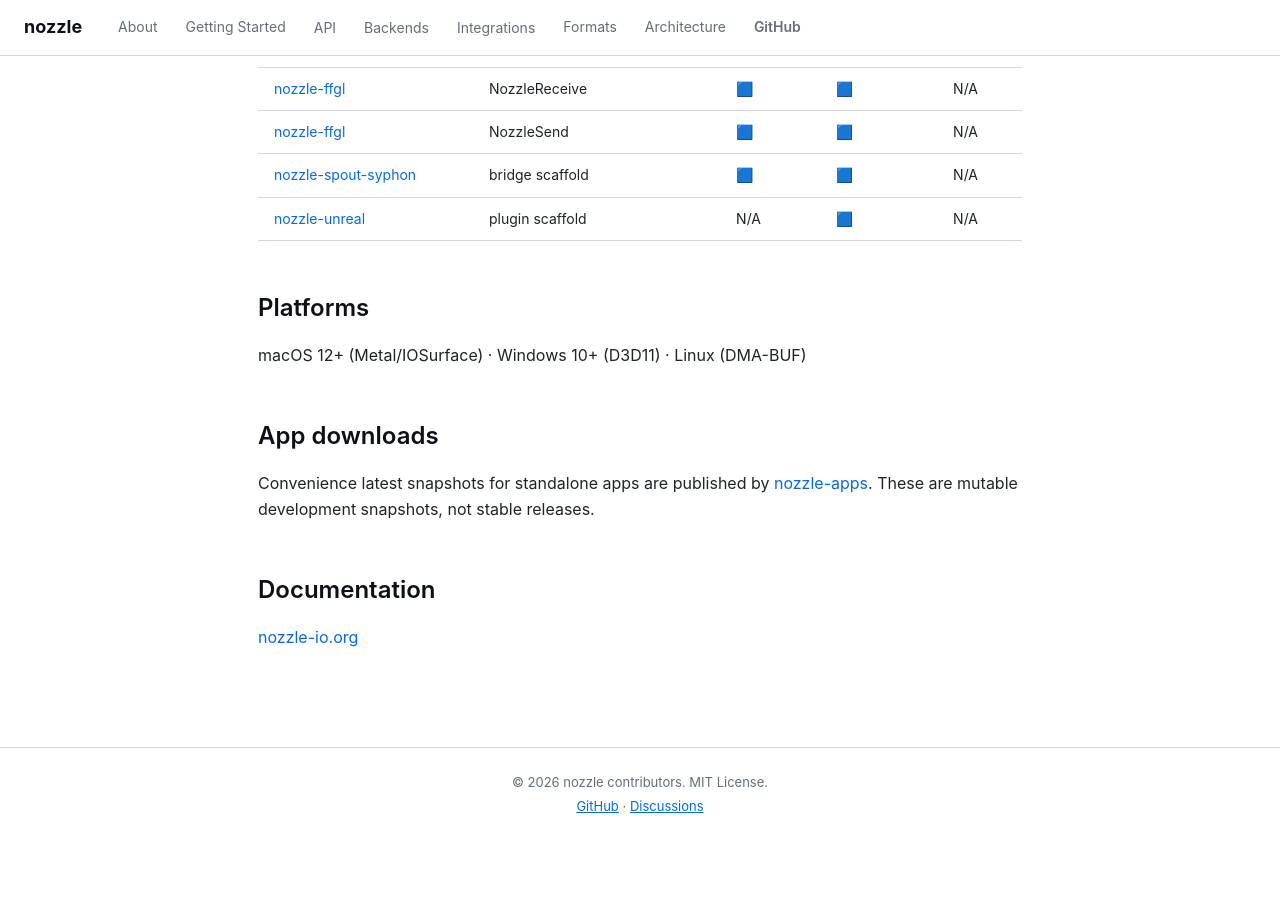
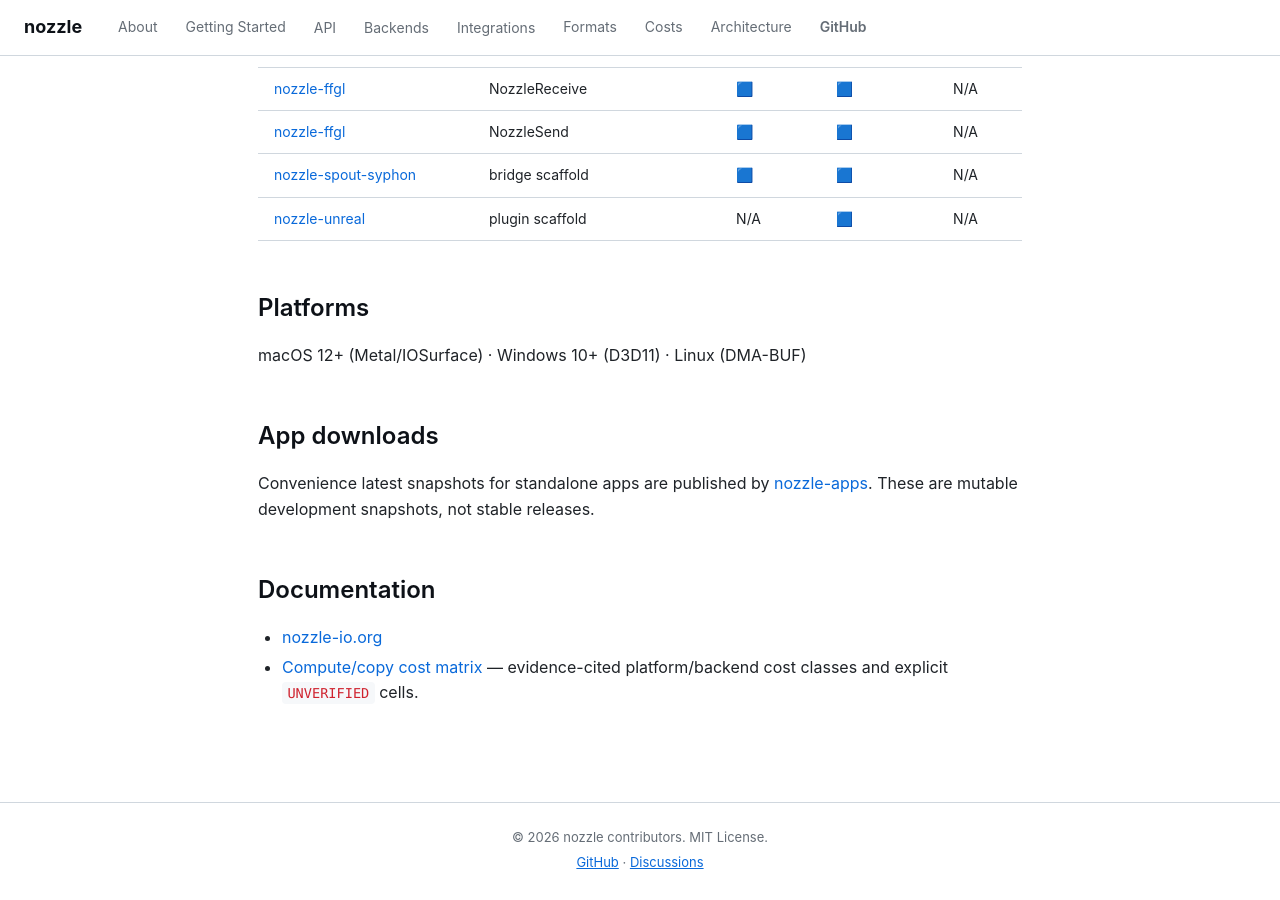
Before and after one commit to nozzle-io/.github, a Jekyll site: the page built from profile/README.md, in a window 1280 px wide and 900 px high, scrolled down 1696 px. Built offline with Jekyll 4.4.1, drawn with Linux system fonts in a browser that asks for light colours; our own code applies the rules of GitHub Pages for plain Markdown files; before the commit the page ends 2541 px from its top, so only the background shows below that.

Commit message:
Surface compute cost matrix
Add a public site entry point and organization profile link to the canonical nozzle-dev compute/copy cost matrix. Keep the matrix canonical in nozzle-dev instead of duplicating the full table.

```diff
--- a/_includes/nav.html
+++ b/_includes/nav.html
@@ -47,6 +47,7 @@
         </div>
       </div>
       <a href="{{ '/format-support.html' | relative_url }}">Formats</a>
+      <a href="{{ '/compute-costs.html' | relative_url }}">Costs</a>
       <a href="{{ '/architecture.html' | relative_url }}">Architecture</a>
       <a href="https://github.com/nozzle-io/nozzle" class="nav-github" aria-label="GitHub">GitHub</a>
     </nav>
--- a/profile/README.md
+++ b/profile/README.md
@@ -54,4 +54,5 @@ Convenience latest snapshots for standalone apps are published by [nozzle-apps](
 
 ## Documentation
 
-[nozzle-io.org](https://nozzle-io.org)
+- [nozzle-io.org](https://nozzle-io.org)
+- [Compute/copy cost matrix](https://github.com/nozzle-io/nozzle-dev/blob/main/docs/compute-cost-matrix.md) — evidence-cited platform/backend cost classes and explicit `UNVERIFIED` cells.
```
Also changed, not shown: compute-costs.md (added, +23 -0 lines), index.md (+1 -0 lines).
